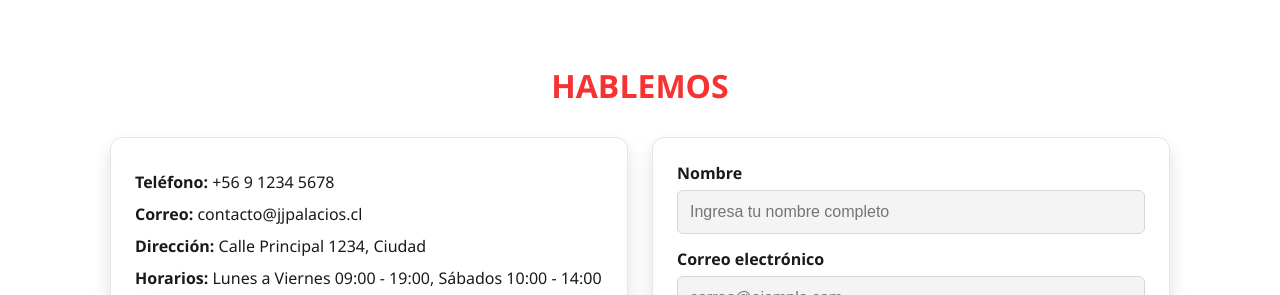
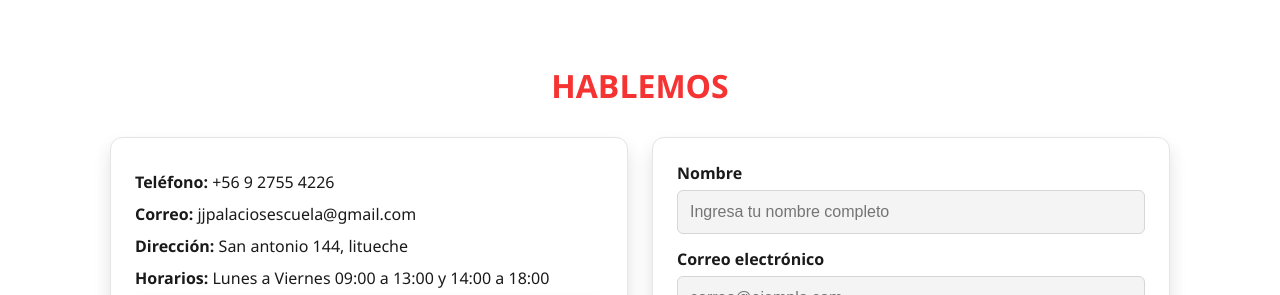
Before and after one commit to Matigopp/Pagina-Web-Escuela-de-conducci-n-JyJ-Palacios, a website: page Contacto.html in a window 1280 px wide. Shown: the part 485-780 px from the top of the page. Drawn offline with Linux system fonts and the light colour scheme.

Commit message:
maps añadido

```diff
--- a/Contacto.html
+++ b/Contacto.html
@@ -215,12 +215,13 @@
         <div class="contact-grid">
             <div class="contact-card">
                 <div class="contact-details">
-                    <p><strong>Teléfono:</strong> +56 9 1234 5678</p>
-                    <p><strong>Correo:</strong> contacto@jjpalacios.cl</p>
-                    <p><strong>Dirección:</strong> Calle Principal 1234, Ciudad</p>
-                    <p><strong>Horarios:</strong> Lunes a Viernes 09:00 - 19:00, Sábados 10:00 - 14:00</p>
+                    <p><strong>Teléfono:</strong> +56 9 2755 4226</p>
+                    <p><strong>Correo:</strong> jjpalaciosescuela@gmail.com</p>
+                    <p><strong>Dirección:</strong> San antonio 144, litueche </p>
+                    <p><strong>Horarios:</strong> Lunes a Viernes 09:00 a 13:00 y 14:00 a 18:00 </p>
                 </div>
-                <iframe class="map-frame" src="https://www.openstreetmap.org/export/embed.html?bbox=-70.664%2C-33.457%2C-70.654%2C-33.447&amp;layer=mapnik" title="Ubicación de la escuela"></iframe>
+                <!-- Mapa de Google con la dirección compartida para la ubicación de contacto -->
+                <iframe class="map-frame" src="https://www.google.com/maps?q=San%20Antonio%20144%2C%203240000%20Litueche%2C%20O'Higgins&output=embed" title="Ubicación de la escuela" loading="lazy" referrerpolicy="no-referrer-when-downgrade"></iframe>
             </div>
             <div class="contact-card">
                 <form>
```
Also changed, not shown: index.html (+1 -1 lines).
